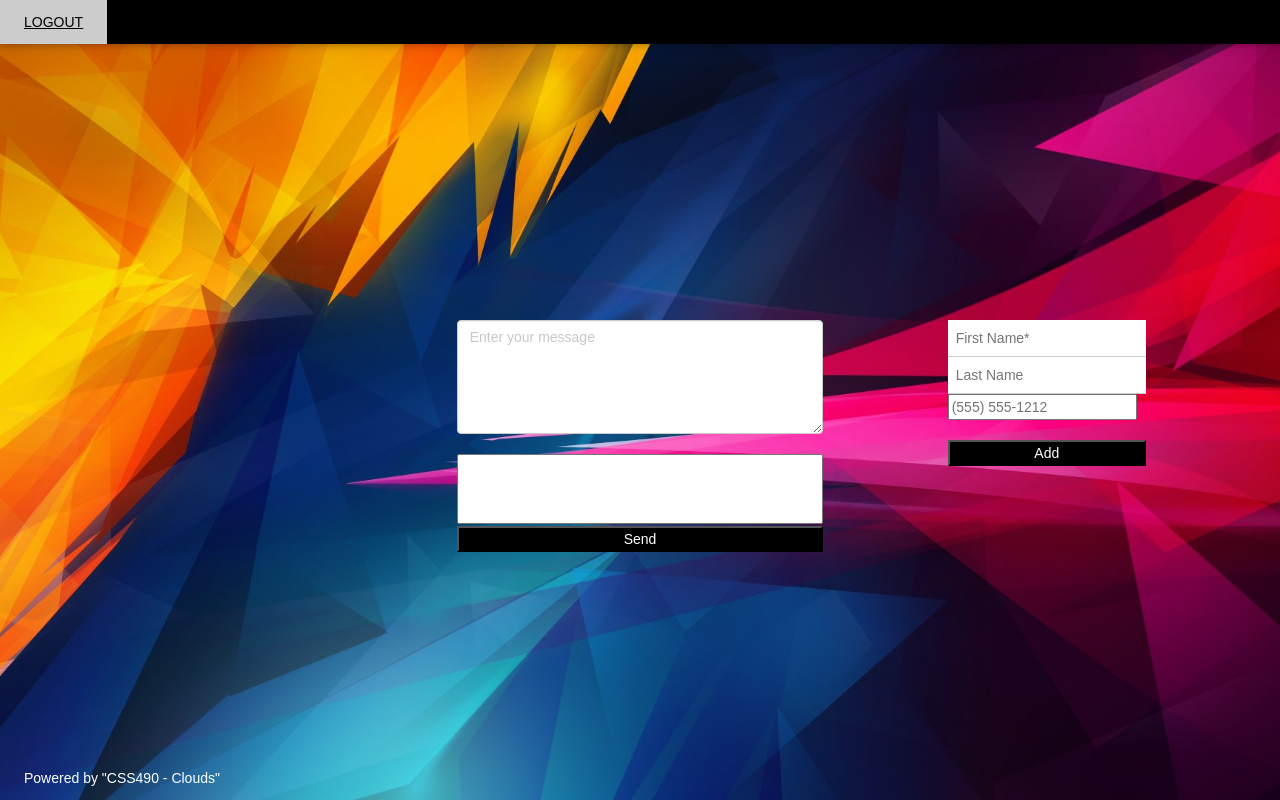
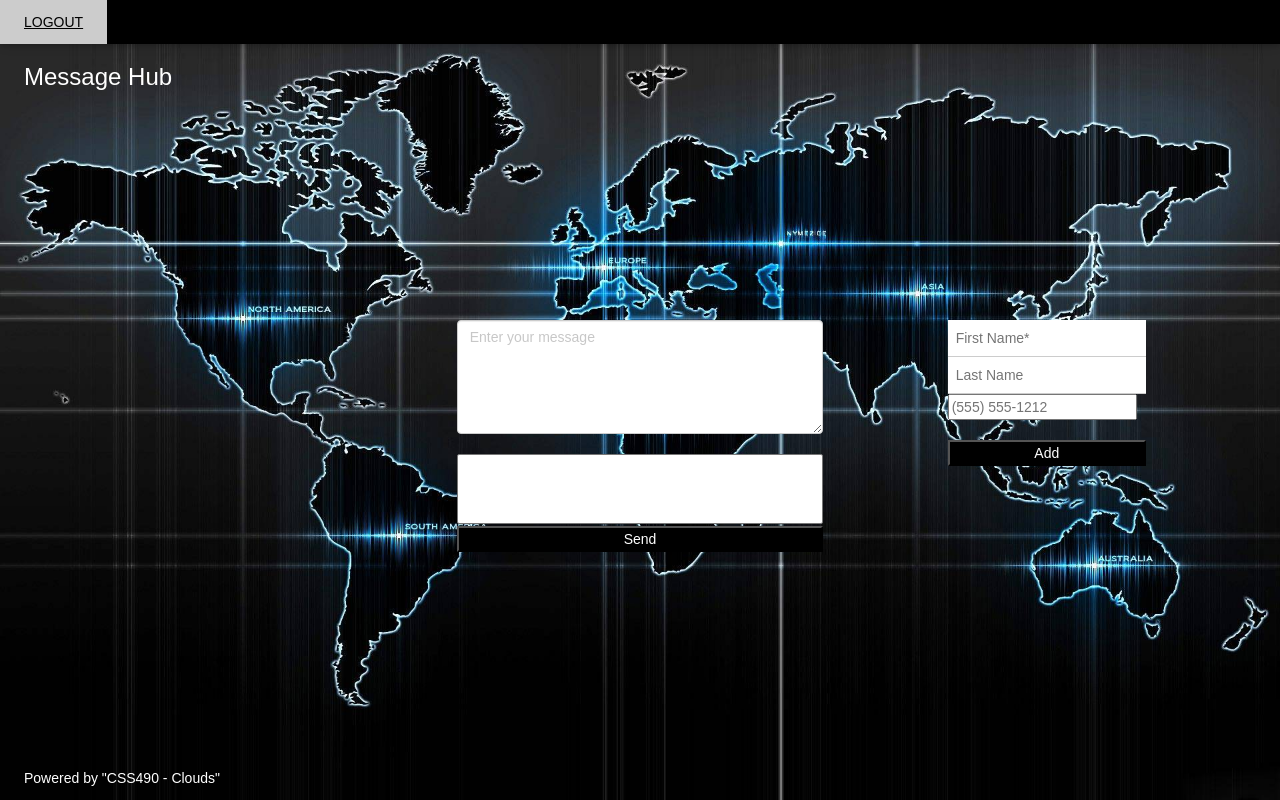
Before and after one commit to olgarose/css490-final, a Flask app: page /account_page in a window 1280 px wide. Run offline with Flask 2, Linux system fonts and the light colour scheme; data that the repository does not hold is empty; some libraries are stand-ins or nearby versions.

Commit message:
ready to work on functionality

```diff
--- a/templates/account.html
+++ b/templates/account.html
@@ -23,7 +23,7 @@
 
     .bgimg {
         min-height: 100%;
-        background: url("/static/account_image.jpg") center;
+        background: url("/static/account_image2.jpg") center;
         background-size: cover;
     }
 
@@ -49,6 +49,10 @@
     .selectpicker {
         width: 100%;
     }
+
+    .w3-display-topleft{
+        top: 6%;
+    }
 </style>
 <body>
 
@@ -67,9 +71,9 @@
 
 
 <div class="bgimg w3-display-container w3-animate-opacity w3-text-white">
-    <div class="w3-display-topleft w3-padding-large w3-xlarge">
-        Account Page
-    </div>
+  <div class="w3-display-topleft w3-padding-large w3-xlarge">
+        Message Hub
+  </div>
     {# BLANK LEFT SIDE OF PAGE#}
     <div class="row_page">
         <div class="col-md-4">
--- a/templates/login.html
+++ b/templates/login.html
@@ -53,9 +53,7 @@
 
 
 <div class="bgimg w3-display-container w3-animate-opacity w3-text-white">
-  <!--<div class="w3-display-topleft w3-padding-large w3-xlarge">-->
-        <!--Login Page-->
-  <!--</div>-->
+
 
   <div class="w3-display-middle">
     <h1 class="w3-jumbo w3-animate-top" style="background: black;">WELCOME BACK</h1>
```
Also changed, not shown: static/account_image2.jpg (added).
